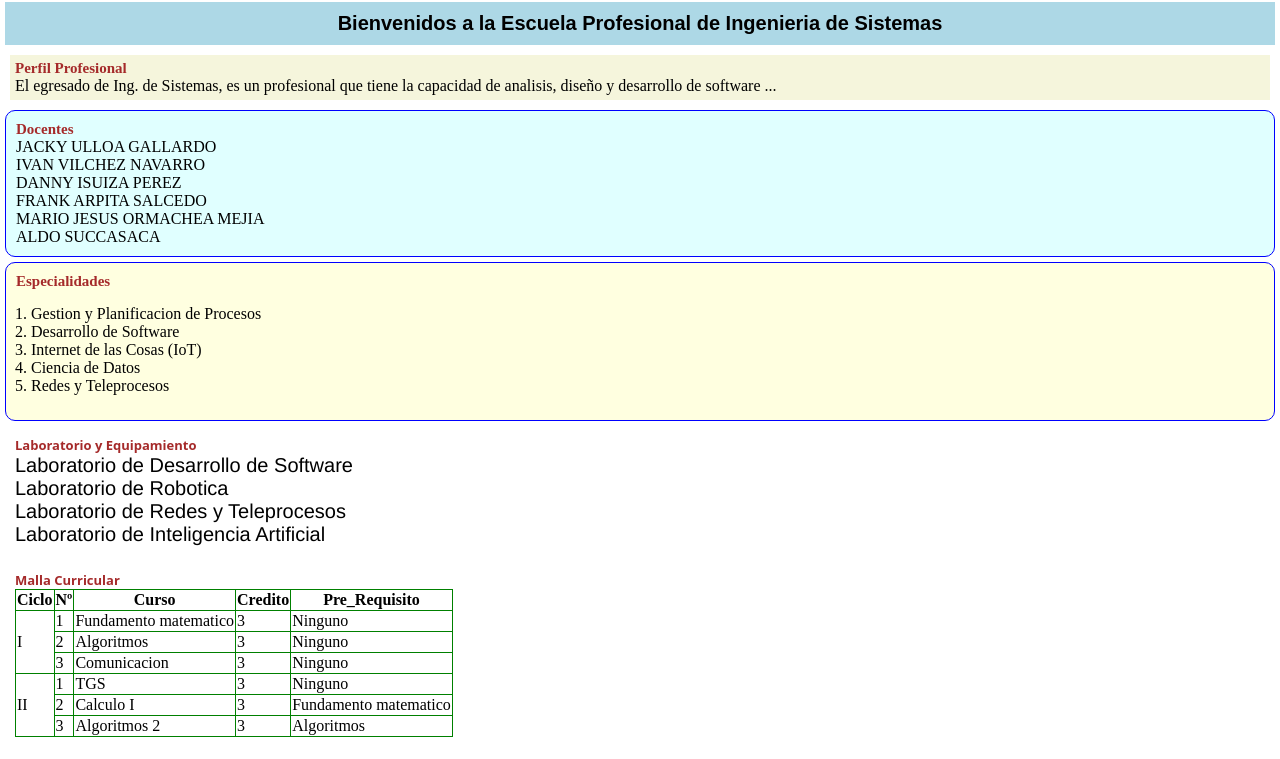
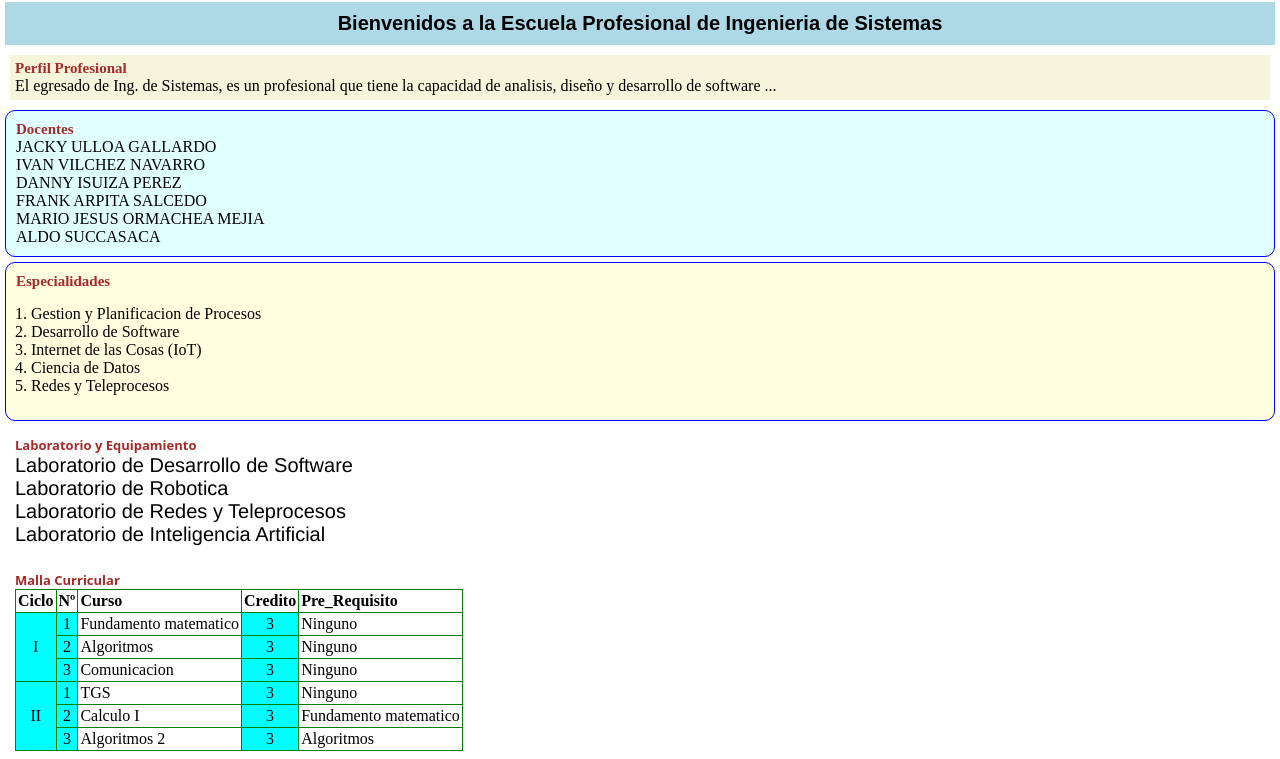
Before and after one commit to DafneyMiyashiro04/Web2025unamad, a plain HTML site: page WEB20252UNAMAD/semana03/index.html in a window 1280 px wide. Shown: the part 112-871 px from the top of the page. Drawn offline with Linux system fonts and the light colour scheme.

Commit message:
otro cambio

```diff
--- a/WEB20252UNAMAD/semana03/index.html
+++ b/WEB20252UNAMAD/semana03/index.html
@@ -70,45 +70,45 @@
                 </thead>
                 <tbody>
                     <tr>
-                        <td rowspan="3">I</td>
-                        <td>1</td>
+                        <td rowspan="3" class="celda-centrada">I</td>
+                        <td class="celda-centrada">1</td>
                         <td>Fundamento matematico</td>
-                        <td>3</td>
+                        <td class="celda-centrada">3</td>
                         <td>Ninguno</td>
                     </tr>
                     <tr>
                         <!-- <td>I</td> -->
-                        <td>2</td>
+                        <td class="celda-centrada">2</td>
                         <td>Algoritmos</td>
-                        <td>3</td>
+                        <td class="celda-centrada">3</td>
                         <td>Ninguno</td>
                     </tr>
                     <tr>
                         <!-- <td>I</td> -->
-                        <td>3</td>
+                        <td class="celda-centrada">3</td>
                         <td>Comunicacion</td>
-                        <td>3</td>
+                        <td class="celda-centrada">3</td>
                         <td>Ninguno</td>
                     </tr>
                     <tr>
-                        <td rowspan="3">II</td>
-                        <td>1</td>
+                        <td rowspan="3" class="celda-centrada">II</td>
+                        <td class="celda-centrada">1</td>
                         <td>TGS</td>
-                        <td>3</td>
+                        <td class="celda-centrada">3</td>
                         <td>Ninguno</td>
                     </tr>
                     <tr>
                         <!-- <td>II</td> -->
-                        <td>2</td>
+                        <td class="celda-centrada">2</td>
                         <td>Calculo I</td>
-                        <td>3</td>
+                        <td class="celda-centrada">3</td>
                         <td>Fundamento matematico</td>
                     </tr>
                     <tr>
                         <!-- <td>II</td> -->
-                        <td>3</td>
+                        <td class="celda-centrada">3</td>
                         <td>Algoritmos 2</td>
-                        <td>3</td>
+                        <td class="celda-centrada">3</td>
                         <td>Algoritmos</td>
                     </tr>
                 </tbody>
--- a/WEB20252UNAMAD/semana03/styles.css
+++ b/WEB20252UNAMAD/semana03/styles.css
@@ -77,6 +77,25 @@ table {
 }
 
 td, th {
-    padding: 1px;
+    padding: 2px;
     border: 1px solid green;
+    text-align: left;
 }
+
+/* ESTILOS MEJORADOS PARA LISTAS */
+ul li:nth-child(odd) {
+    background-color: lightgreen;
+    padding: 5px;
+    margin: 2px 0;
+}
+
+ul li:nth-child(even) {
+    background-color: lightcoral;
+    padding: 5px;
+    margin: 2px 0;
+}
+
+.celda-centrada {
+    text-align: center;
+    background-color: aqua;
+    }
```
